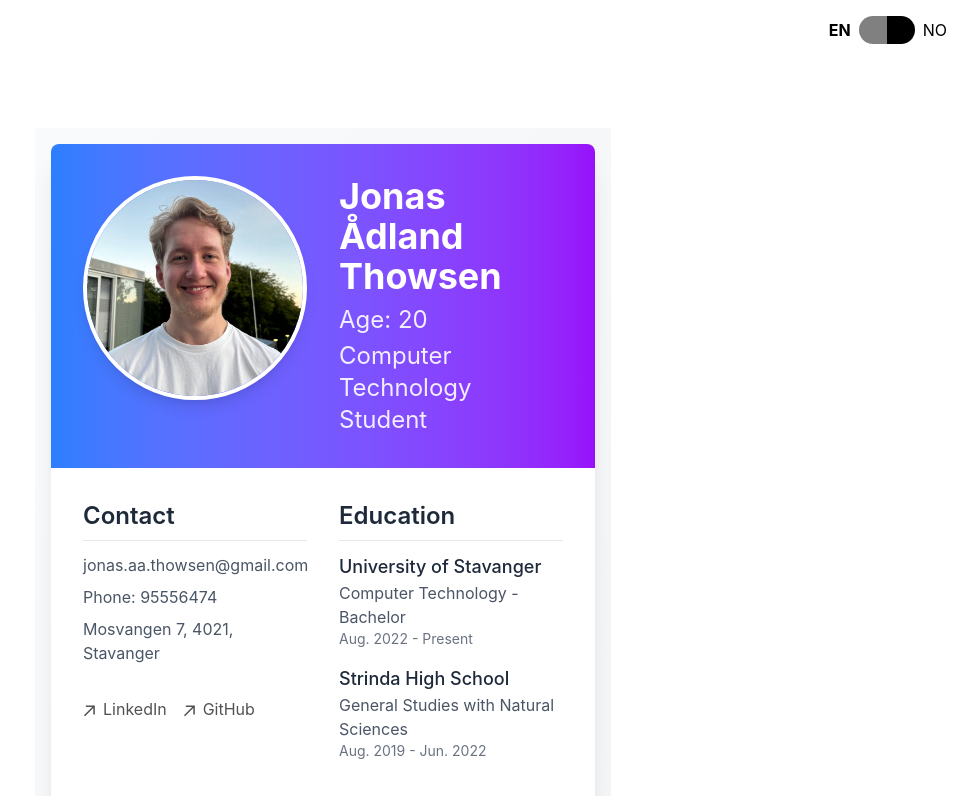
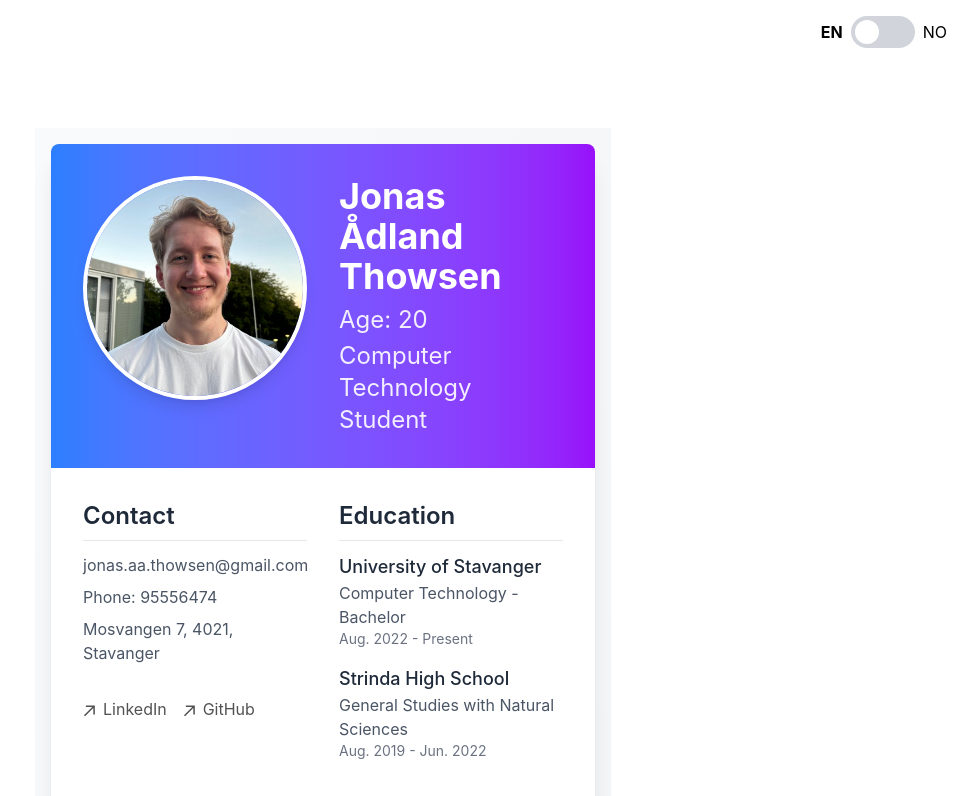
Before and after one commit to JonasThowsen/portofolio, a Next.js app: page / in a window 1280 px wide. Shown: the top 796 px of the page, without its empty margins (317-1280 px from the left). Built offline with nearby package versions, Linux system fonts and the light colour scheme.

Commit message:
raffinert versjon av language slider

```diff
--- a/app/global.css
+++ b/app/global.css
@@ -150,14 +150,35 @@ table {
 }
 
 .toggle-wrapper {
-  background: linear-gradient(to right, gray 50%, black 50%);
-  transition: background 300ms ease-in-out;
-}
-
-.toggle-wrapper:hover {
-  cursor: pointer;
+  background-color: #d1d5db; /* Light gray for the inactive state */
+  width: 64px; /* Nice width to give space */
+  height: 32px; /* Slightly taller for a refined feel */
+  border-radius: 9999px; /* Full pill shape */
+  position: relative;
+  transition: background-color 300ms ease-in-out;
+  display: flex;
+  align-items: center;
+  justify-content: space-between;
+  padding: 4px; /* Inner padding for the circle */
 }
 
 .toggle-wrapper[data-language='no'] {
-  background: linear-gradient(to right, black 50%, gray 50%);
+  background-color: #d1d5db; /* Darker gray when active (language = 'no') */
 }
+
+.toggle-wrapper::after {
+  content: '';
+  position: absolute;
+  top: 50%;
+  left: 4px;
+  width: 24px;
+  height: 24px;
+  background-color: white;
+  border-radius: 50%;
+  transition: transform 300ms ease-in-out;
+  transform: translate(0, -50%);
+}
+
+.toggle-wrapper[data-language='no']::after {
+  transform: translate(28px, -50%); /* Move the circle to the right */
+}
```
